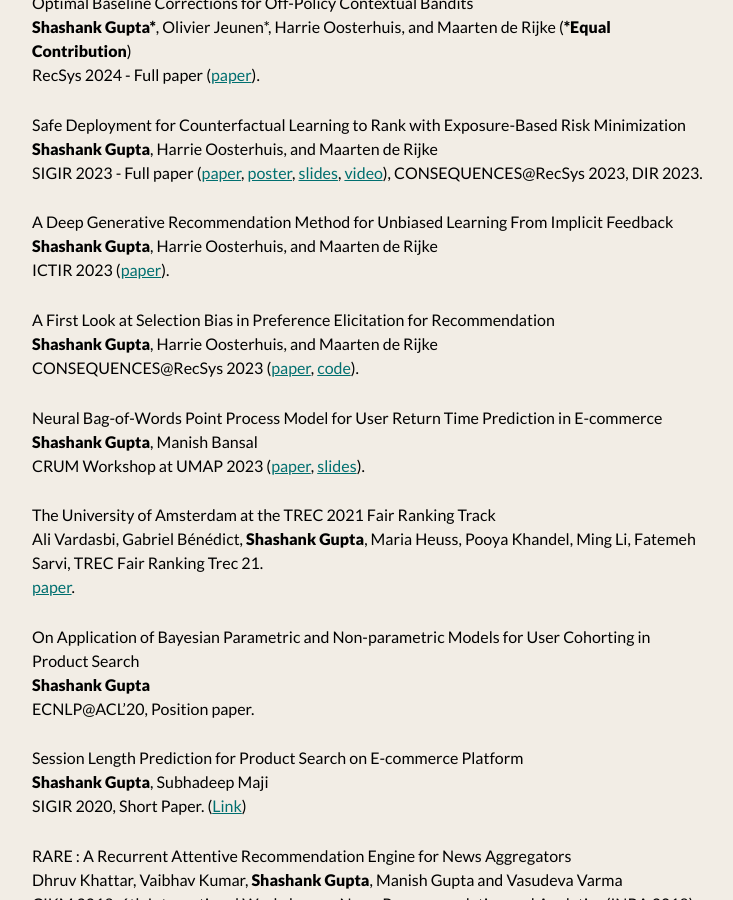
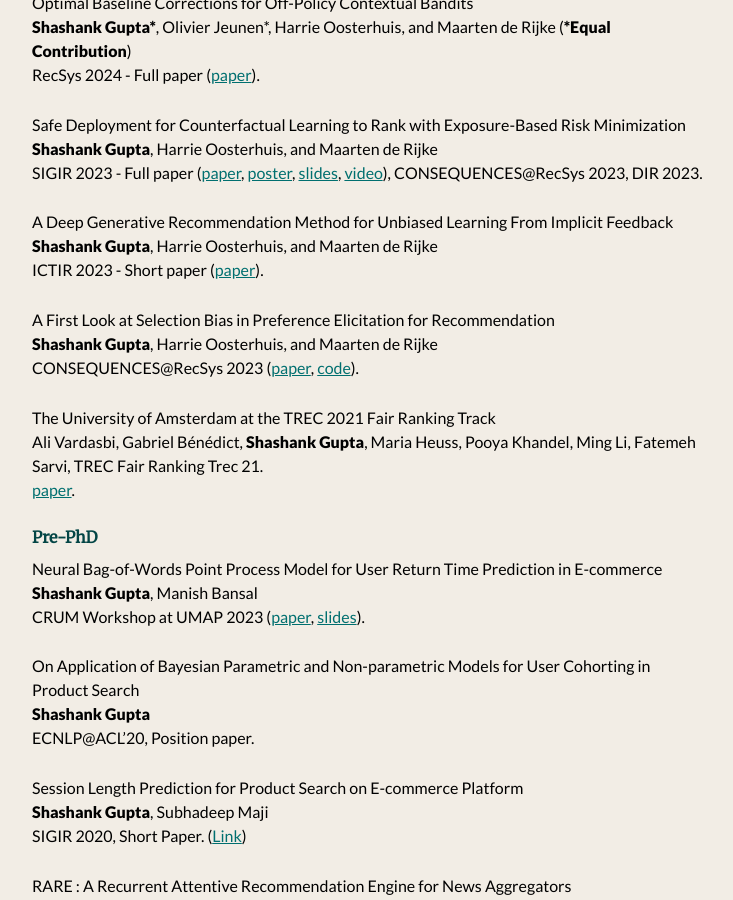
Before and after one commit to shashankg7/shashankg7.github.io, a Jekyll site: the page built from publications.md, in a window 1280 px wide and 900 px high, scrolled down 668 px. Shown: the whole window, without its empty margins (272-1005 px from the left). Built offline with Jekyll 4.4.1, drawn with Linux system fonts in a browser that asks for light colours; nearby versions of some CDN libraries.

Commit message:
Update publications.md

```diff
--- a/publications.md
+++ b/publications.md
@@ -36,19 +36,21 @@
 
 A Deep Generative Recommendation Method for Unbiased Learning From Implicit Feedback <br>
 <b>Shashank Gupta</b>, Harrie Oosterhuis, and Maarten de Rijke <br>
-ICTIR 2023 ([paper](https://drive.google.com/file/d/1NM1xewIrnrvmILLBX1vYo2vY3bRQmWL5/view?usp=drive_link)).
+ICTIR 2023 - Short paper ([paper](https://drive.google.com/file/d/1NM1xewIrnrvmILLBX1vYo2vY3bRQmWL5/view?usp=drive_link)).
 
 A First Look at Selection Bias in Preference Elicitation for Recommendation <br>
 <b>Shashank Gupta</b>, Harrie Oosterhuis, and Maarten de Rijke <br>
 CONSEQUENCES@RecSys 2023 ([paper](https://drive.google.com/file/d/1hRzuTyhjgG7567RuICK9lC2A4apAZJ-j/view?usp=drive_link), [code](https://github.com/shashankg7/Bias-Preference-Elicitation)).
 
+The University of Amsterdam at the TREC 2021 Fair Ranking Track <br>
+Ali Vardasbi, Gabriel Bénédict, <b>Shashank Gupta</b>, Maria Heuss, Pooya Khandel, Ming Li, Fatemeh Sarvi, TREC Fair Ranking Trec 21. <br>
+[paper](https://trec.nist.gov/pubs/trec30/papers/IRLab-Amsterdam-F.pdf).
+
+#### Pre-PhD
+
 Neural Bag-of-Words Point Process Model for User Return Time Prediction in E-commerce <br>
 <b>Shashank Gupta</b>, Manish Bansal <br>
 CRUM Workshop at UMAP 2023 ([paper](https://drive.google.com/file/d/1PQ7JptTuBdtjhtBCrONt2YV-jkxz1z-5/view?usp=sharing), [slides](https://drive.google.com/file/d/1QtzDoKkHgpB-vxhgbfxTThtOXu0jrypY/view?usp=drive_link)).
-
-The University of Amsterdam at the TREC 2021 Fair Ranking Track <br>
-Ali Vardasbi, Gabriel Bénédict, <b>Shashank Gupta</b>, Maria Heuss, Pooya Khandel, Ming Li, Fatemeh Sarvi, TREC Fair Ranking Trec 21. <br>
-[paper](https://trec.nist.gov/pubs/trec30/papers/IRLab-Amsterdam-F.pdf).
 
 On Application of Bayesian Parametric and Non-parametric Models for User Cohorting in Product Search <br>
 <b>Shashank Gupta</b> <br>
```
